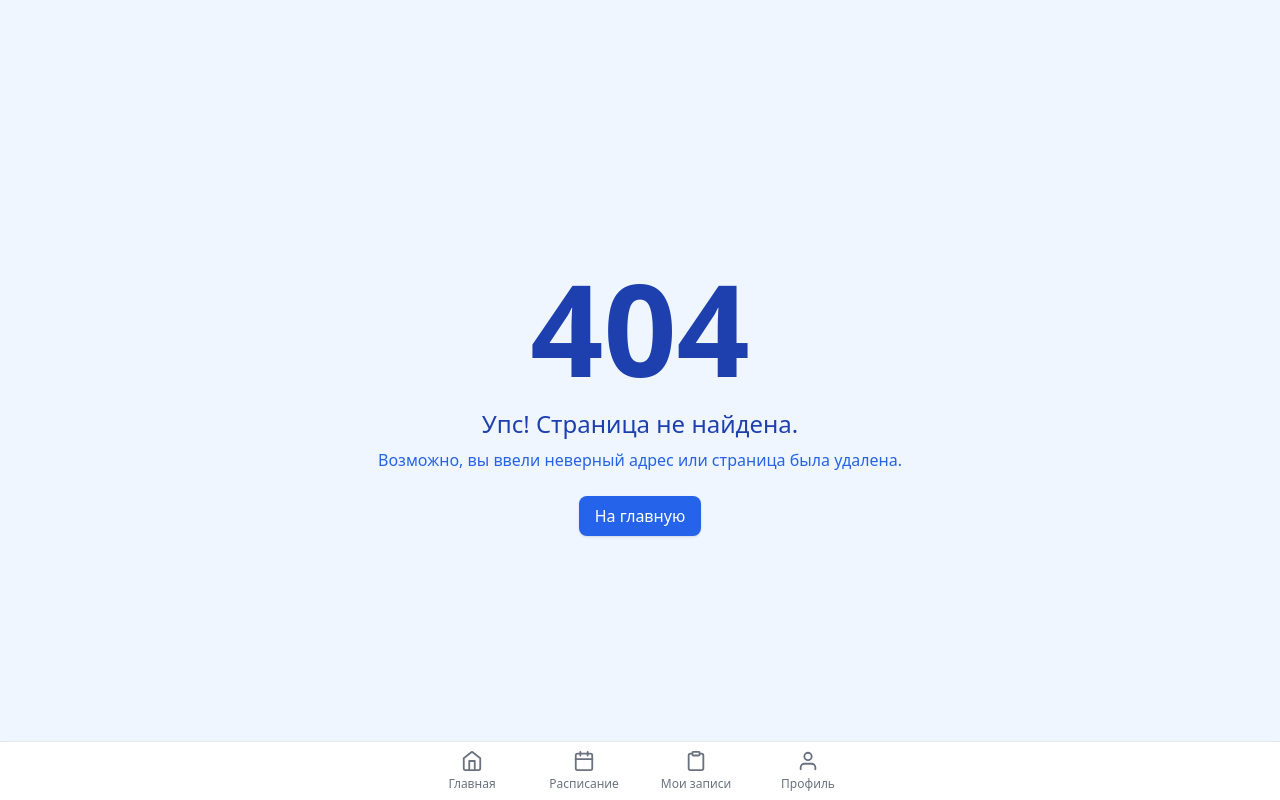
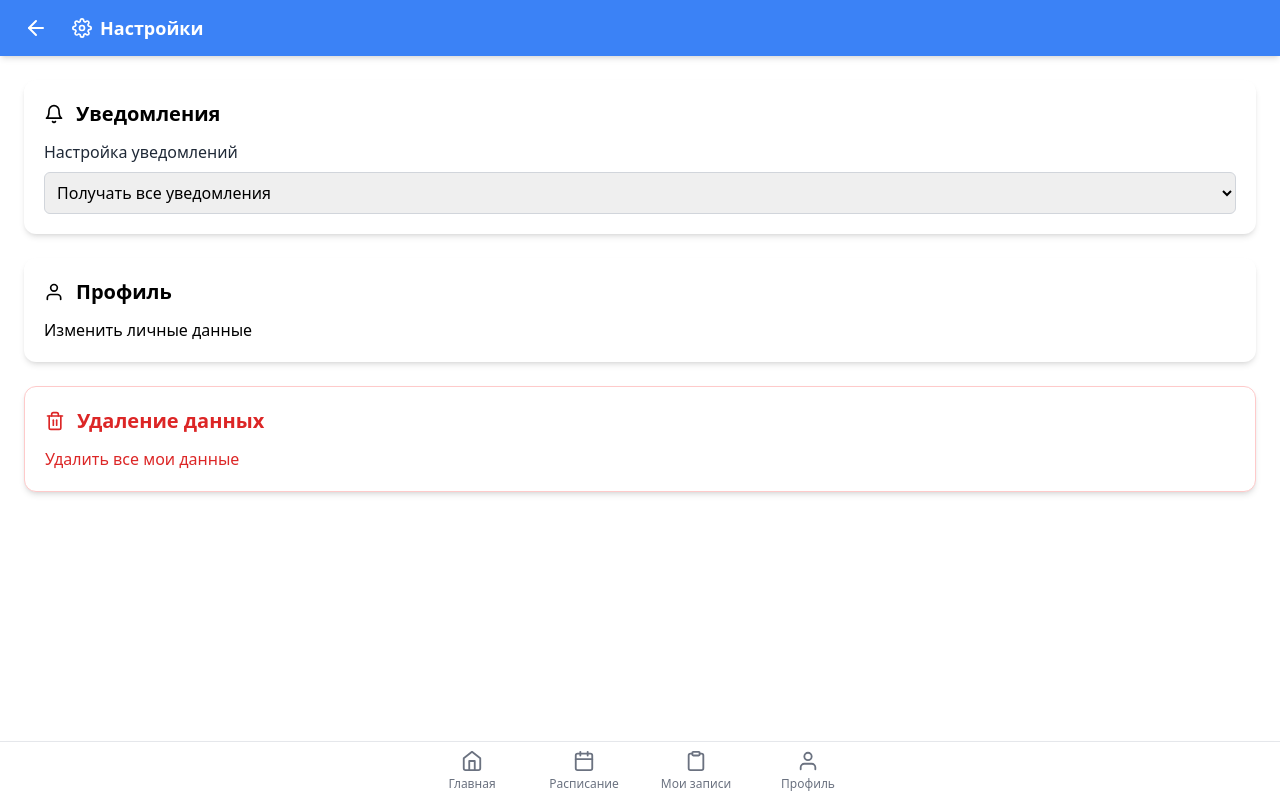
Before and after one commit to tuhlopuz1/DonorMate, a React (Vite) app in the folder frontend/: page /#/settings in a window 1280 px wide. Before the commit this address had no page. Built offline with nearby package versions, Linux system fonts and the light colour scheme.

Commit message:
фикс страницы настроек

```diff
--- a/frontend/src/main.tsx
+++ b/frontend/src/main.tsx
@@ -14,6 +14,8 @@ import SchedulePage from './pages/Schedule';
 import ProfilePage from './pages/Profile';
 import NotAvailable from './pages/NotAvailable';
 import NotificationsPage from './pages/Notifications';
+import SettingsPage from './pages/Settings';
+
 
 ReactDOM.createRoot(document.getElementById('root')!).render(
   <React.StrictMode>
@@ -28,6 +30,7 @@ ReactDOM.createRoot(document.getElementById('root')!).render(
         <Route path="/schedule" element={<SchedulePage />} />
         <Route path="/profile" element={<ProfilePage />} />
         <Route path="/notifications" element={<NotificationsPage />} />
+        <Route path="/settings" element={<SettingsPage />} />
         <Route path="/not-available" element={<NotAvailable />} />
         <Route path="*" element={<NotFound />} />
       </Routes>
--- a/frontend/src/pages/Profile.tsx
+++ b/frontend/src/pages/Profile.tsx
@@ -1,6 +1,6 @@
 import BottomNavBar from "../components/layouts/NavBar";
 import PageTopBar from "../components/layouts/PageTopBar";
-import { FiUser, FiEdit, FiBell } from "react-icons/fi";
+import { FiUser, FiSettings } from "react-icons/fi";
 
 const ProfilePage = () => {
   const user = {
@@ -40,16 +40,9 @@ const ProfilePage = () => {
           </p>
         </div>
 
-        <div className="bg-white rounded-xl p-5 shadow-md">
-          <h3 className="text-xl font-bold mb-3">Настройки</h3>
-          <div className="flex items-center justify-between py-2">
-            <span className="text-gray-700">Уведомления</span>
-            <FiBell size={20} className="text-gray-600" />
-          </div>
-          <div className="flex items-center justify-between py-2">
-            <span className="text-gray-700">Редактировать профиль</span>
-            <FiEdit size={20} className="text-gray-600" />
-          </div>
+        <div onClick={() => {window.location.href = '/#/settings'}} className="flex items-center gap-3 bg-white rounded-xl p-5 shadow-md">
+            <FiSettings size={20}/>
+            <p>Настройки</p>
         </div>
       </div>
 
--- /dev/null
+++ b/frontend/src/pages/Settings.tsx
@@ -0,0 +1,75 @@
+import BottomNavBar from "../components/layouts/NavBar";
+import PageTopBar from "../components/layouts/PageTopBar";
+import { FiSettings, FiBell, FiUser, FiTrash2 } from "react-icons/fi";
+import { useState } from "react";
+
+const SettingsPage = () => {
+  const [notificationsEnabled, setNotificationsEnabled] = useState('all');
+
+  const handleDeleteData = () => {
+
+  };
+
+  return (
+    <>
+      <PageTopBar title="Настройки" icon={<FiSettings size={20} />} />
+
+      <div className="p-6 pt-20 pb-28 flex flex-col gap-6">
+
+{/* Уведомления */}
+<div className="bg-white rounded-xl p-5 shadow-md">
+  <div className="flex items-center gap-3 mb-3">
+    <FiBell size={20} />
+    <h3 className="text-xl font-bold">Уведомления</h3>
+  </div>
+  <label className="flex flex-col gap-2">
+    <span className="text-gray-800">Настройка уведомлений</span>
+    <select
+      value={notificationsEnabled}
+      onChange={(e) => setNotificationsEnabled(e.target.value)}
+      className="p-2 border border-gray-300 rounded-md"
+    >
+      <option value="all">Получать все уведомления</option>
+      <option value="important">Только важные</option>
+      <option value="none">Не получать уведомления</option>
+    </select>
+  </label>
+</div>
+
+
+
+        {/* Редактирование профиля (заглушка) */}
+        <div className="bg-white rounded-xl p-5 shadow-md">
+          <div className="flex items-center gap-3 mb-3">
+            <FiUser size={20} />
+            <h3 className="text-xl font-bold">Профиль</h3>
+          </div>
+          <button
+            onClick={() => alert("Редактирование профиля пока не реализовано")}
+            className="text-black"
+          >
+            Изменить личные данные
+          </button>
+        </div>
+
+        {/* Удаление данных */}
+        <div onClick={handleDeleteData} className="bg-white rounded-xl p-5 shadow-md border border-red-200">
+          <div className="flex items-center gap-3 mb-3">
+            <FiTrash2 size={20} className="text-red-600" />
+            <h3 className="text-xl font-bold text-red-600">Удаление данных</h3>
+          </div>
+          <button
+
+            className="text-red-600"
+          >
+            Удалить все мои данные
+          </button>
+        </div>
+      </div>
+
+      <BottomNavBar />
+    </>
+  );
+};
+
+export default SettingsPage;
```
